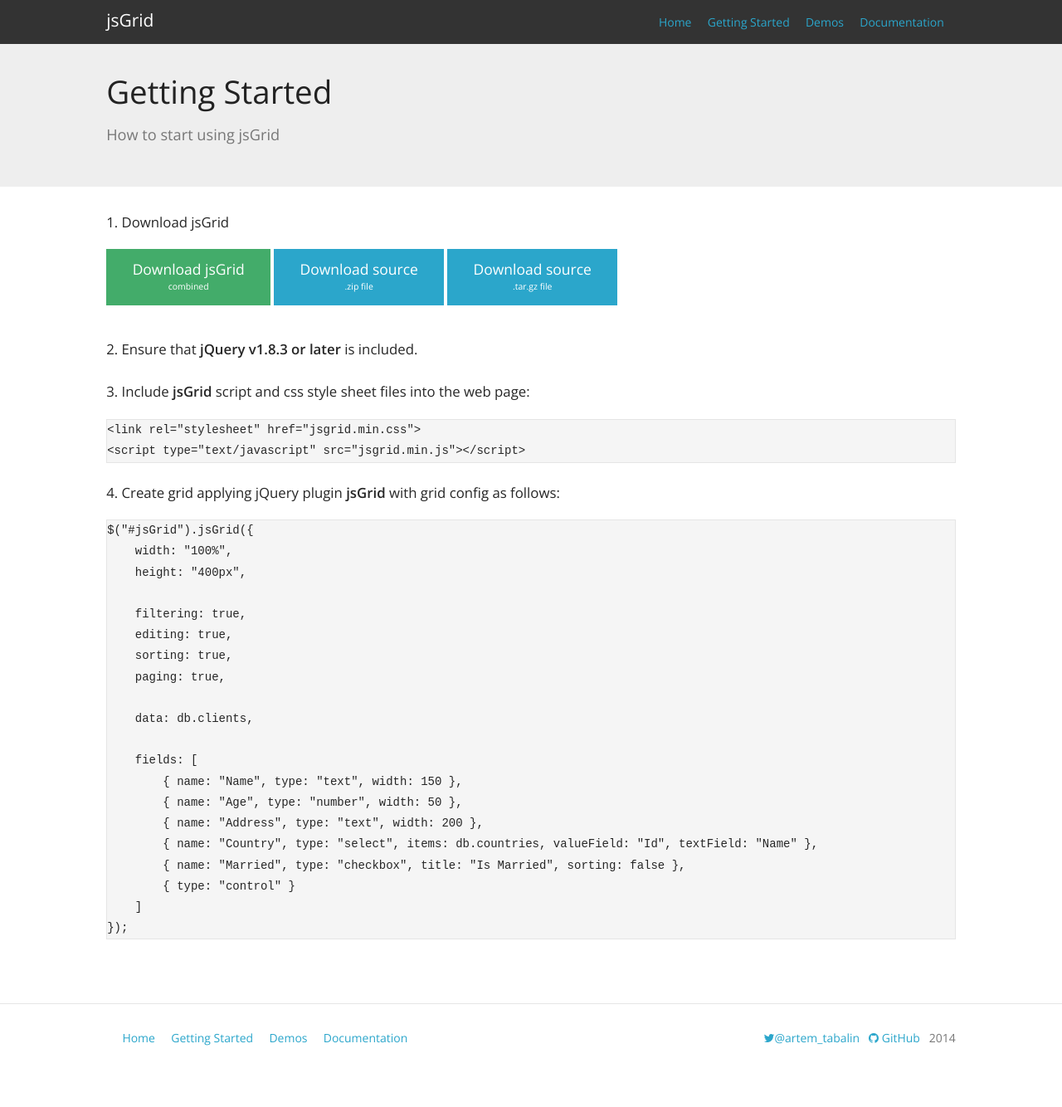
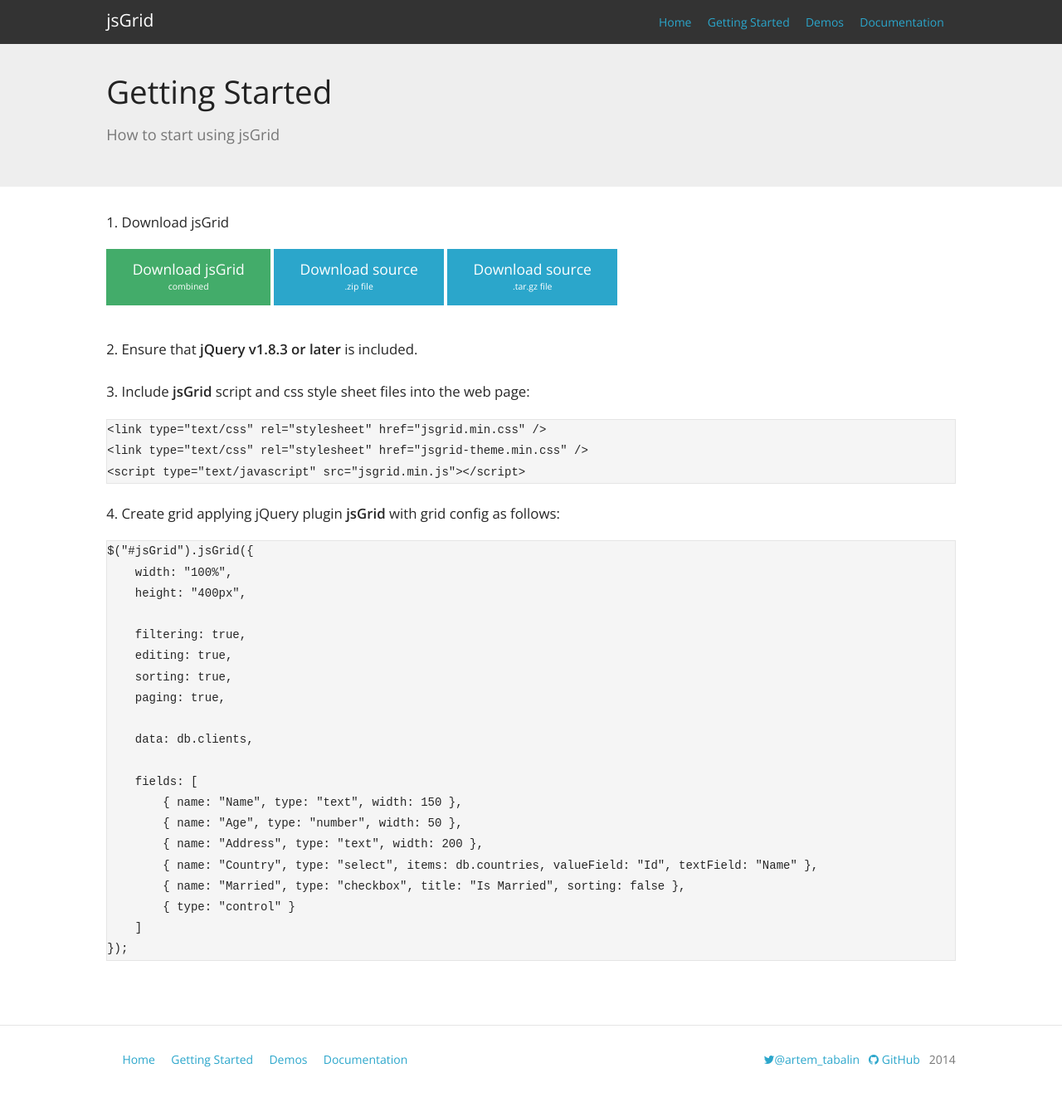
Before and after one commit to tabalinas/jsgrid, a Jekyll site: the page built from getting-started/index.html, in a window 1280 px wide. Shown: the whole page at 83% size. Built offline with Jekyll 4.4.1, drawn with Linux system fonts in a browser that asks for light colours; nearby versions of some CDN libraries; before the commit the page ends 1309 px from its top, so only the background shows below that.

Commit message:
Site: Getting started css links correction

```diff
--- a/getting-started/index.html
+++ b/getting-started/index.html
@@ -35,7 +35,8 @@
 
             <div class="code">
 <pre class="prettyprint linenums lang-html">
-&lt;link rel="stylesheet" href="jsgrid.min.css"&gt;
+&lt;link type="text/css" rel="stylesheet" href="jsgrid.min.css" /&gt;
+&lt;link type="text/css" rel="stylesheet" href="jsgrid-theme.min.css" /&gt;
 &lt;script type="text/javascript" src="jsgrid.min.js"&gt;&lt;/script&gt;
 </pre>
             </div>
```
